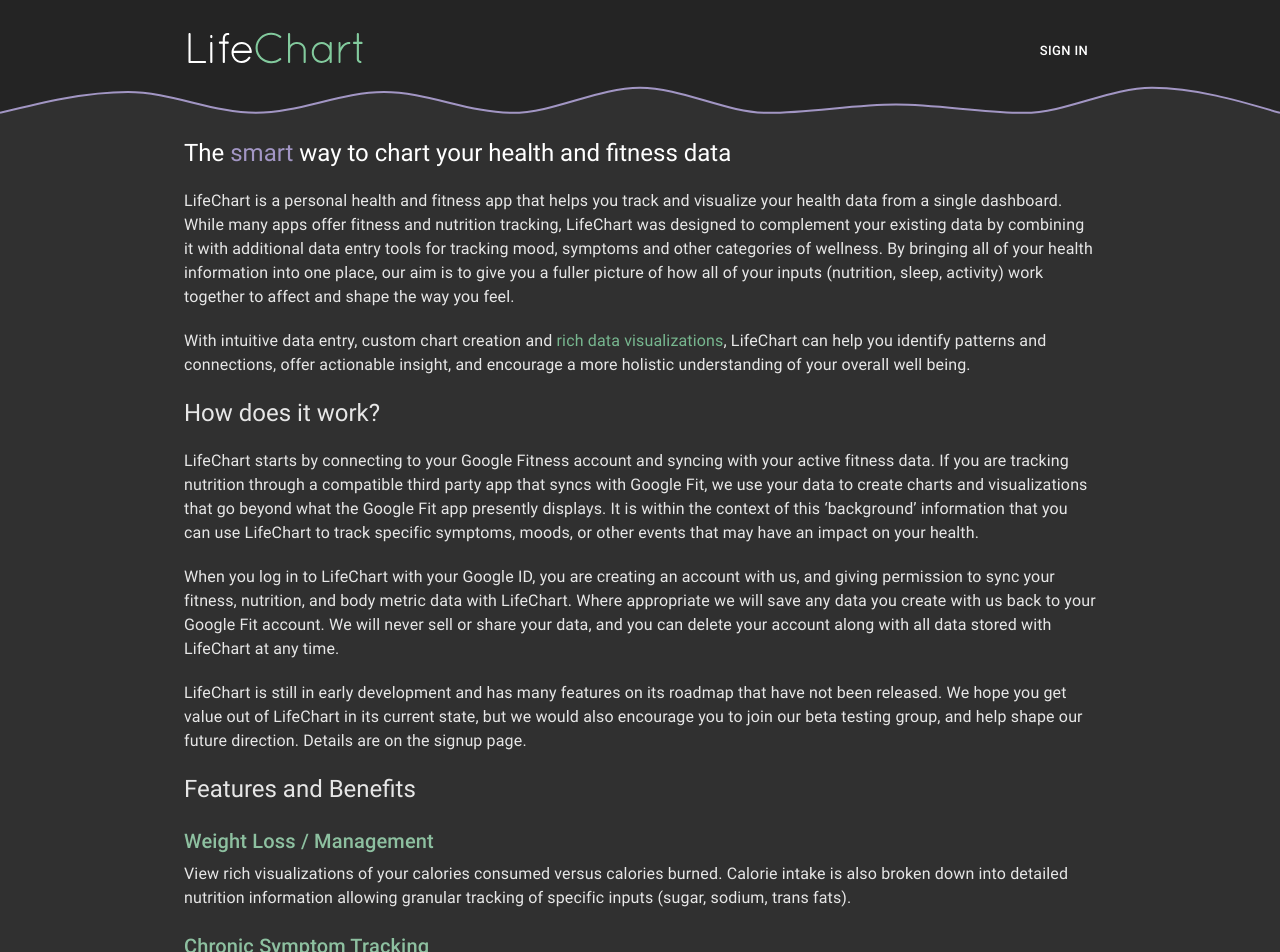
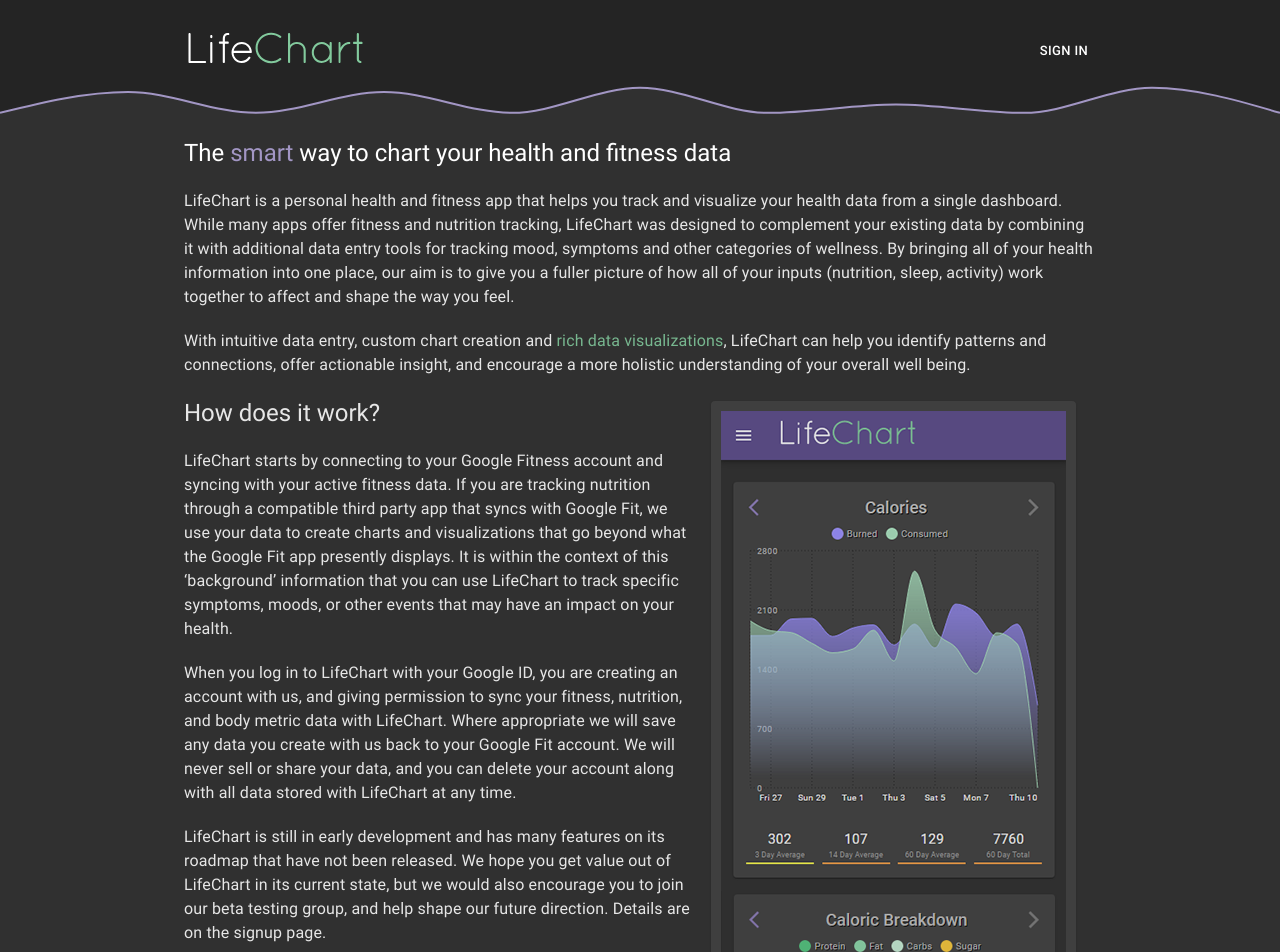
Before and after one commit to jeffmoger/lifechart-client, a React (Create React App) app: page / in a window 1280 px wide. Shown: the top 952 px of the page. Built offline with nearby package versions, Linux system fonts and the light colour scheme.

Commit message:
added full length screenshot

```diff
--- a/src/components/Intro.js
+++ b/src/components/Intro.js
@@ -15,6 +15,30 @@ const useStyles = makeStyles((theme) => ({
     float: 'right',
     margin: 20,
     marginTop: 4,
+    width: 365,
+    padding: 10,
+  },
+  scroll: {
+    width: 368,
+    height: 550,
+    overflowX: 'hidden',
+    overflowY: 'scroll',
+    scrollbarWidth: 'thin',
+    scrollbarColor: `${theme.palette.primary.main} rgba(0,0,0,0.00)`,
+    '&::-webkit-scrollbar': {
+      width: '0.5em',
+    },
+    '&::-webkit-scrollbar-track': {
+      borderRadius: 4,
+      marginLeft: 10,
+    },
+    '&::-webkit-scrollbar-thumb': {
+      backgroundColor: theme.palette.primary.main,
+      borderRadius: 4,
+    },
+    '&::-webkit-scrollbar-thumb:hover': {
+      backgroundColor: theme.palette.primary.light,
+    },
   },
   paper: {
     padding: 20,
@@ -83,7 +107,19 @@ export default function Intro(props) {
           actionable insight, and encourage a more holistic understanding of
           your overall well being.
         </Typography>
-        <Typography variant="h5" component="h2" className={classes.slogan}>
+        <Paper className={classes.screenshots}>
+          <div className={classes.scroll}>
+            <div className={classes.img}>
+              <img src="/images/full_length.png" alt="ss" />
+            </div>
+          </div>
+        </Paper>
+        <Typography
+          variant="h5"
+          component="h2"
+          width="345px"
+          className={classes.slogan}
+        >
           How does it work?
         </Typography>
         <Typography variant="body1" className={classes.p}>
```
Also changed, not shown: public/images/full_length.png (added).
